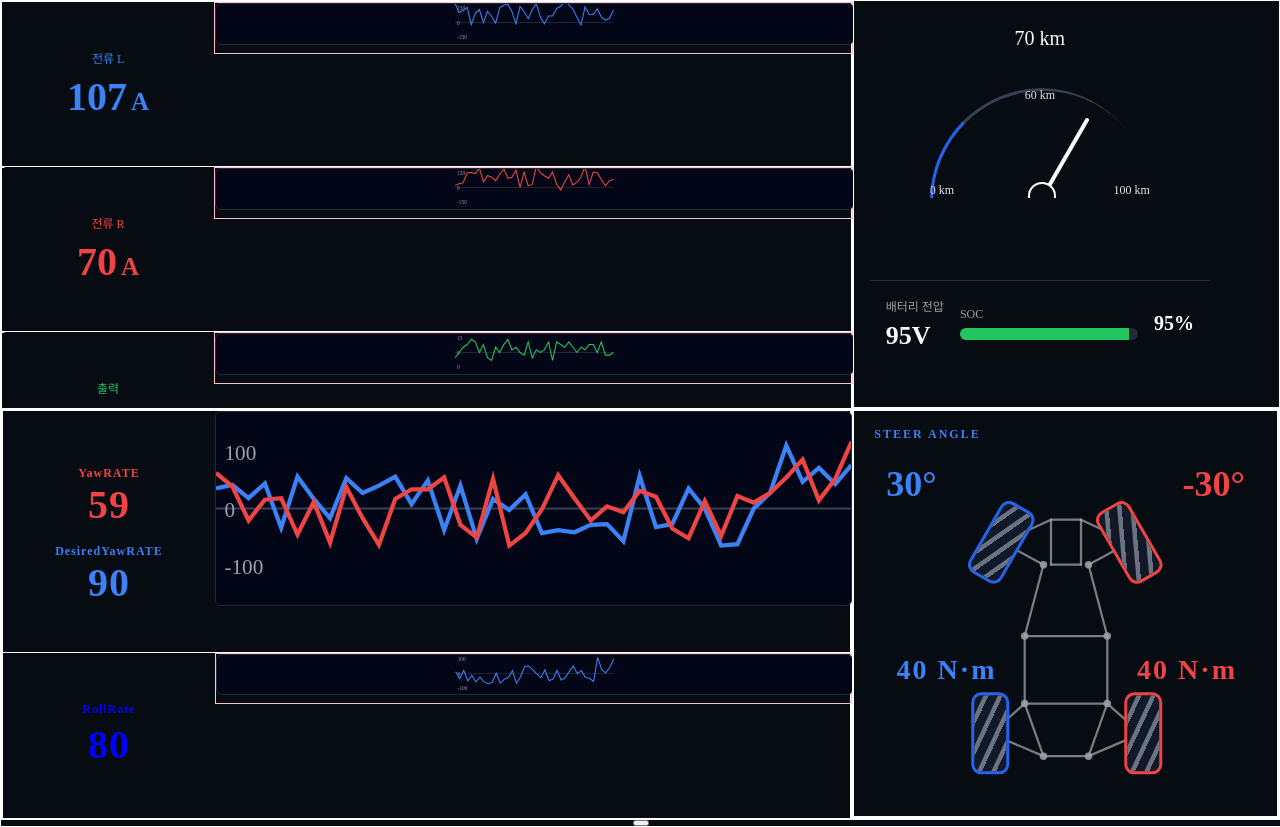
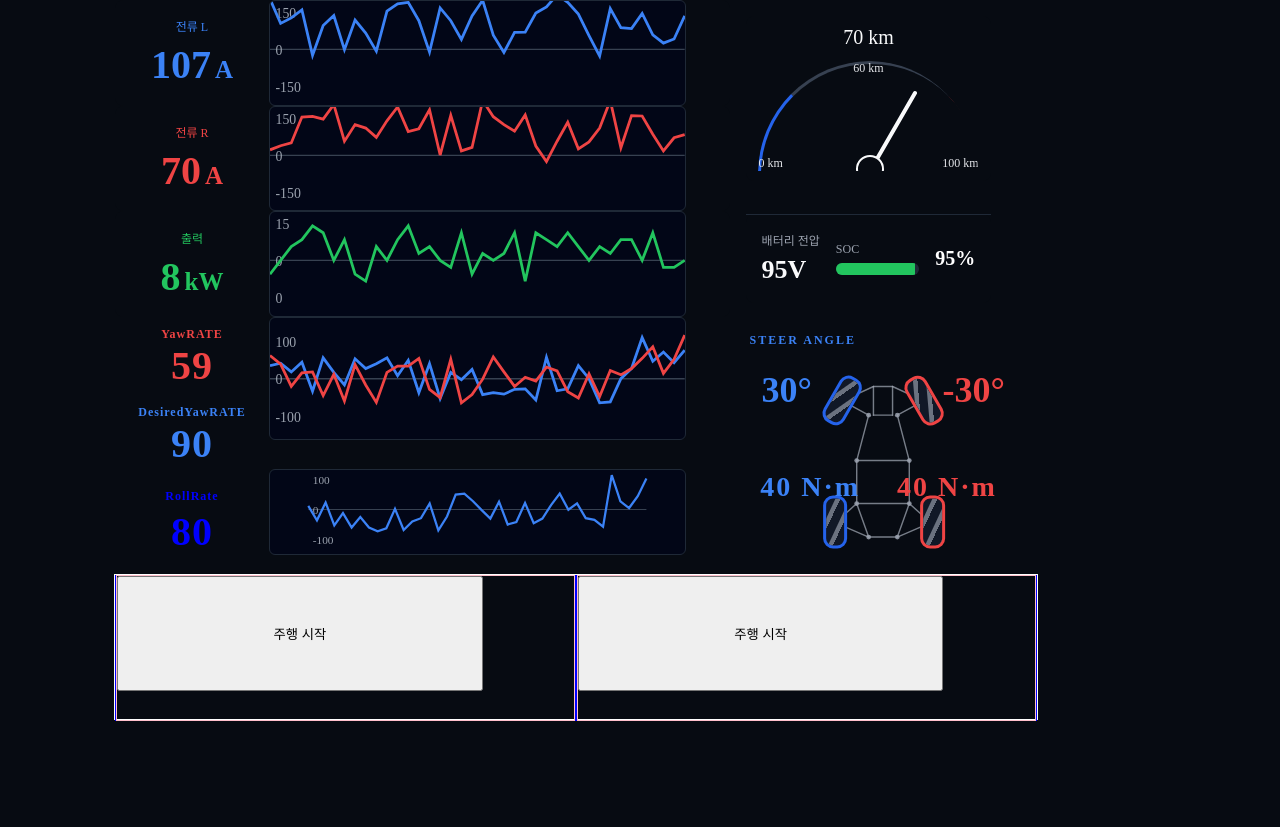
Before and after one commit to IJ-LMNO/MIP_Monitoring_Project, a React app in the folder Frontend/: page / in a window 1280 px wide. After the commit the page ends 800 px from the top, so only its background shows below. Built offline with nearby package versions, Linux system fonts and the light colour scheme; the HTML template or start-up script is replaced by a standard one.

Commit message:
refact : css

```diff
--- a/Frontend/src/App.jsx
+++ b/Frontend/src/App.jsx
@@ -5,6 +5,7 @@ import YawRatePanel from "./components/panels/YawRateRanel/YawRatePanel"
 import BatteryStatusPaneel from "./components/panels/BatteryStatusPanel/BatteryStatusPanel"
 import RollRatePannel from "./components/panels/RollRateStatusPannel/RollRateStatusPannel"
 import CarStatusPannel from "./components/panels/CarStatusPannel/CarStatusPannel"
+import Button from "./components/common/Button/Button"
 
 import"./components/dashboard.css";
 
@@ -298,7 +299,13 @@ function App() {
             </div>
 
             <div className="dashboard-page-footer">
-                <button onClick={fetchButton} text="주행 시작" />
+                <div className="dashboard-page-footer-button">
+                    <Button onClick={fetchButton} text="주행 시작" />
+                </div>
+                <div className="dashboard-page-footer-button">
+                    <Button onClick={fetchButton} text="주행 시작" />
+                </div>
+
             </div>
         </div>
     );
--- a/Frontend/src/components/MinLineChart/MiniLineChart.css
+++ b/Frontend/src/components/MinLineChart/MiniLineChart.css
@@ -1,9 +1,8 @@
 .chart-wrapper{
-    width: 100%;
-    height: 30%;
+    width: 90%;
+    height: 100%;
+}
 
-    border: 1px solid pink;
-}
 .mini-line-chart {
     background: #020617;
     border: 1px solid #1f2937;
--- a/Frontend/src/components/common/Button/Button.css
+++ b/Frontend/src/components/common/Button/Button.css
@@ -1,5 +1,11 @@
 .button{
     height: 100%;
+    width: 100%;
 
     border: 1px solid pink;
 }
+
+.button button{
+    height: 80%;
+    width: 80%;
+}
--- a/Frontend/src/components/common/Button/Button.jsx
+++ b/Frontend/src/components/common/Button/Button.jsx
@@ -3,7 +3,7 @@ import "./Button.css"
 function Button({onClick, text}){
     return(
         <div className="button">
-            <button width = "100%" height = "100%" onClick={onClick}>{text}</button>
+            <button onClick={onClick}>{text}</button>
         </div>
     )
 }
--- a/Frontend/src/components/common/TwoMiniLineChart/TwoMiniLineChart.css
+++ b/Frontend/src/components/common/TwoMiniLineChart/TwoMiniLineChart.css
@@ -0,0 +1,4 @@
+.chart-wrapper{
+    width: 90%;
+    height: 100%;
+}
--- a/Frontend/src/components/common/TwoMiniLineChart/TwoMiniLineChart.jsx
+++ b/Frontend/src/components/common/TwoMiniLineChart/TwoMiniLineChart.jsx
@@ -1,3 +1,5 @@
+import "./TwoMiniLineChart.css"
+
 function TwoMiniLineChart({
     yawrate,
     desiredyawrate,
@@ -24,6 +26,7 @@ function TwoMiniLineChart({
     const desiredYawratePoints = makePoints(desiredyawrate);
 
     return (
+        <div className="chart-wrapper">
             <svg className="mini-line-chart" width = "100%" height = "60%" viewBox={`0 0 ${width} ${height}`}>
                     <line
                         x1="0"
@@ -59,6 +62,7 @@ function TwoMiniLineChart({
                         strokeWidth="2"
                     />
             </svg>
+        </div>
     );
 }
 
--- a/Frontend/src/components/dashboard.css
+++ b/Frontend/src/components/dashboard.css
@@ -19,8 +19,11 @@ body{
     display: flex;
     flex-direction: column;
 
-    width: 100vw;
-    height: 100vh;
+    justify-content: center;
+    align-items: center;
+
+    width: 90vw;
+    height: 90vh;
 }
 
 .dashboard-page-pannel{
@@ -30,6 +33,9 @@ body{
 
     display: flex;
     flex-direction: column;
+
+    justify-content: center;
+    align-items: center;
 }
 
 .dashboard-page-top{
@@ -38,13 +44,11 @@ body{
 
     flex: 1;
 
-    height: 40%;
+    width: 80%;
 }
 
 .powerstatus-panel{
     flex: 2;
-
-    border: 1px solid white;
 
 }
 
@@ -54,7 +58,6 @@ body{
     display: flex;
     flex-direction: column;
 
-    border: 1px solid white;
 }
 
 .speedstatus-pannel{
@@ -71,7 +74,8 @@ body{
     display: flex;
     flex-direction: row;
 
-    border: 1px solid white;
+    width: 80%;
+
 }
 
 .yawrate-rollrate-pannel{
@@ -80,7 +84,6 @@ body{
     display: flex;
     flex-direction: column;
 
-    border: 1px solid white;
 }
 
 .yawrate-pannel{
@@ -94,17 +97,34 @@ body{
 .carstatus-pannel {
     flex: 1;
 
-    border: 1px solid white;
 }
 
 .dashboard-page-footer{
     flex: 2;
-    width: 100%;
+    width: 80%;
 
     display: flex;
     flex-direction: row;
+
+
+    border: 1px solid white;
+
+}
+
+.dashboard-page-footer-button{
+    flex : 1;
+
+    height: 100%;
+
+    display: flex;
     justify-content: center;
     align-items: center;
 
-    border: 1px solid white;
+    border: 1px solid blue;
 }
+
+/* .dashboard-page-footer-button button{
+
+    height: 100%;
+    width: 100%;
+} */
--- a/Frontend/src/components/panels/PowerStatusPanel/PowerStatusPanel.css
+++ b/Frontend/src/components/panels/PowerStatusPanel/PowerStatusPanel.css
@@ -7,10 +7,9 @@
 .power-status-pannels{
     display: flex;
     flex-direction: column;
-    justify-content: space-evenly;
-    align-items: space-evenly;
+    justify-content: space-between;
+    align-items: space-between;
 
-    height: 100%;
 }
 
 .power-status-panel {
@@ -20,7 +19,7 @@
     color: #e5e7eb;
 
     flex: 1;
-    width: 100%;
+
 }
 
 .power-metric-row {
@@ -29,8 +28,6 @@
     align-items: center;
 
     height: 100%;
-
-    border: 1px solid white;
 }
 
 .power-metric-text {
--- a/Frontend/src/components/panels/RollRateStatusPannel/RollRateStatusPannel.css
+++ b/Frontend/src/components/panels/RollRateStatusPannel/RollRateStatusPannel.css
@@ -8,7 +8,6 @@
 
     height: 100%;
 
-    border: 1px solid white;
 }
 
 .rollrate-text{
--- a/Frontend/src/components/panels/YawRateRanel/YawRatePanel.css
+++ b/Frontend/src/components/panels/YawRateRanel/YawRatePanel.css
@@ -9,7 +9,6 @@
 
     height: 100%;
 
-    border: 1px solid white;
 
 }
 
```
Lines whose indentation alone changed are shown as unchanged.
